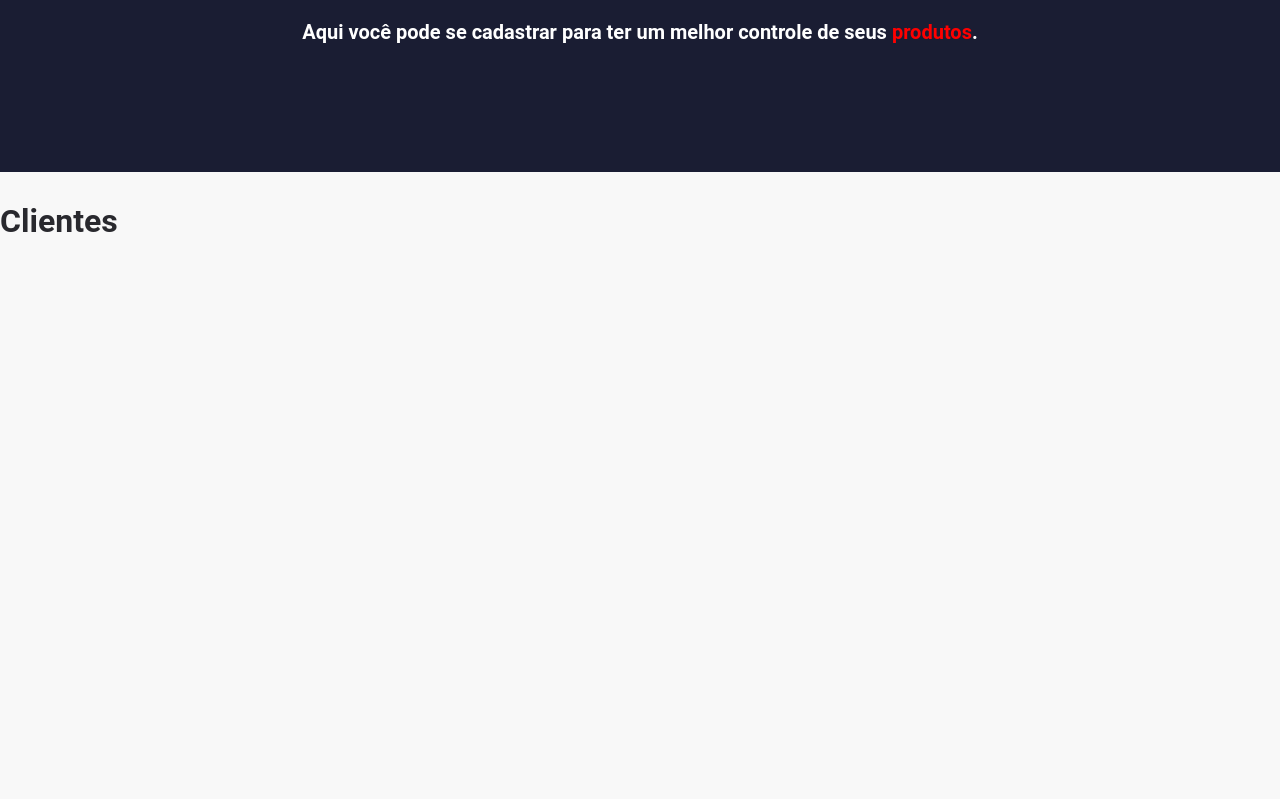
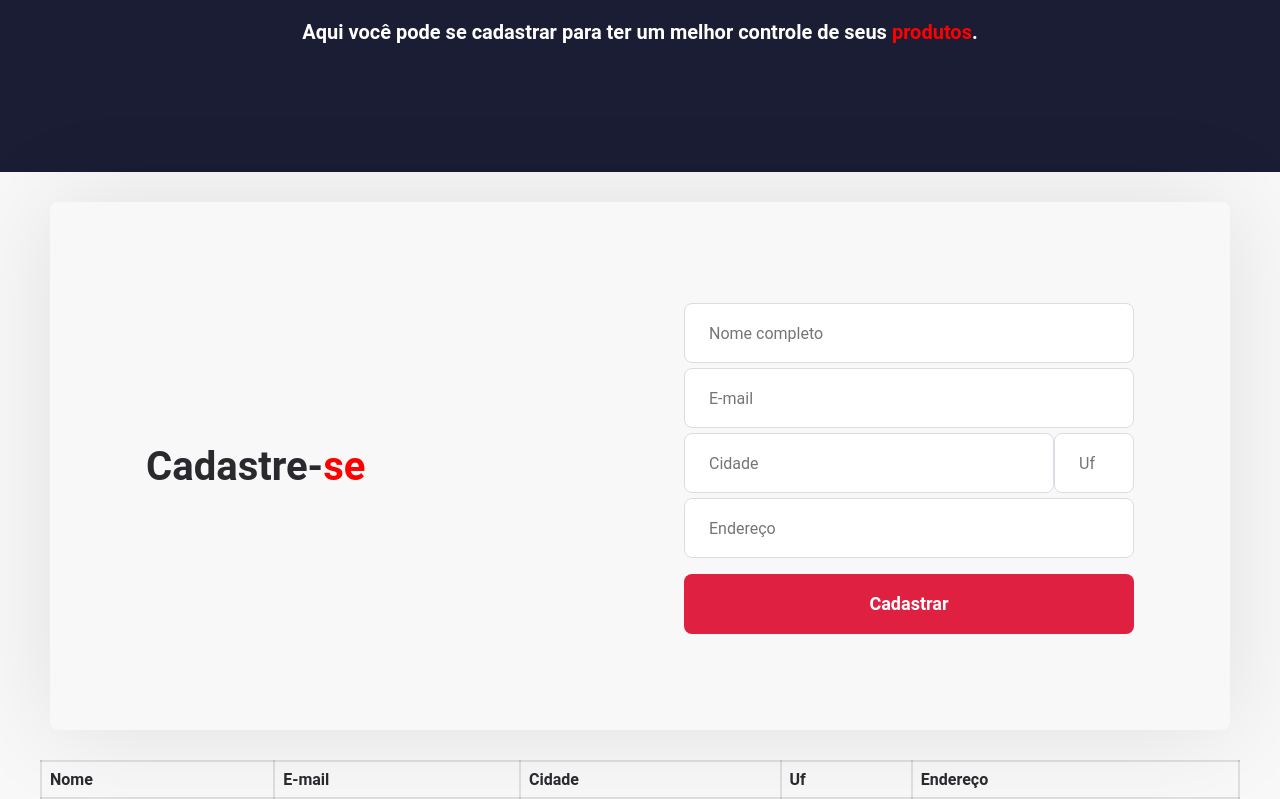
Before and after one commit to Everton-Afonso/Desafio-2, a React (Create React App) app: page / in a window 1280 px wide. Shown: the part 206-1005 px from the top of the page. Before the commit the page ends 800 px from the top, so only its background shows below. Built offline with nearby package versions, Linux system fonts and the light colour scheme.

Commit message:
pagia de cadastro de clientes

```diff
--- /dev/null
+++ b/src/components/Button/index.js
@@ -0,0 +1,11 @@
+import React from 'react';
+
+import "./styles.css";
+
+export default function index(props) {
+    return (
+        <button className="button">
+            {props.children}
+        </button>
+    )
+}
--- /dev/null
+++ b/src/components/Button/styles.css
@@ -0,0 +1,30 @@
+.button {
+  cursor: pointer;
+  width: 100%;
+  height: 60px;
+  background: #e02041;
+  border: 0;
+  border-radius: 8px;
+  color: #fff;
+  font-weight: 700;
+  margin-top: 16px;
+  display: inline-block;
+  text-align: center;
+  text-decoration: none;
+  font-size: 18px;
+  line-height: 60px;
+  transition: filter 0.2s;
+}
+.button:hover {
+  filter: brightness(90%);
+}
+.back-link {
+  display: flex;
+  align-items: center;
+  margin-top: 20px;
+  color: #41414d;
+  font-size: 16px;
+  text-decoration: none;
+  font-weight: 500;
+  transition: opacity 0.2s;
+}
--- a/src/global.css
+++ b/src/global.css
@@ -18,3 +18,12 @@ a {
   font: 600 20px "Roboto", sans-serif;
   color: #000;
 }
+form input {
+  width: 100%;
+  height: 60px;
+  color: #333;
+  border: 1px solid #dcdce6;
+  border-radius: 8px;
+  padding: 0 24px;
+  margin-top: 5px;
+}
--- a/src/pages/Clients/index.js
+++ b/src/pages/Clients/index.js
@@ -1,11 +1,115 @@
-import React from 'react';
+import React, { useState, useEffect } from 'react';
+
+import Button from '../../components/Button';
 
 import "./styles.css";
 
-export default function index() {
+export default function Clients() {
+    const [name, setName] = useState("");
+    const [email, setEmail] = useState("");
+    const [city, setCity] = useState("");
+    const [uf, setUf] = useState("");
+    const [address, setAddress] = useState("");
+    const [peaples, setPeaples] = useState([]);
+
+    useEffect(() => {
+        const clients = JSON.parse(localStorage.getItem('clients'))
+        if (clients) {
+            setPeaples(clients);
+        }
+    }, [])
+
+    function handleClientsRegister(e) {
+        e.preventDefault();
+
+        const data = {
+            name,
+            email,
+            city,
+            uf,
+            address,
+        };
+
+        const newClient = JSON.stringify([...peaples || [], data]);
+        localStorage.setItem('clients', newClient);
+        alert(`Cliente cadastrado com sucesso!`);
+        window.location.reload();
+
+    }
+
     return (
-        <div>
-            <h1>Clientes</h1>
-        </div>
+        <>
+            <div className="register-container">
+                <div className="content">
+                    <div className="log">
+                        <h1>Cadastre-<span>se</span></h1>
+                    </div>
+                    <form onSubmit={handleClientsRegister}>
+                        <input
+                            placeholder="Nome completo"
+                            value={name}
+                            onChange={(e) => setName(e.target.value)}
+                            required
+                        />
+                        <input
+                            type="email"
+                            placeholder="E-mail"
+                            value={email}
+                            onChange={(e) => setEmail(e.target.value)}
+                            required
+                        />
+                        <div className="input-group">
+                            <input
+                                placeholder="Cidade"
+                                value={city}
+                                onChange={(e) => setCity(e.target.value)}
+                                required
+                            />
+                            <input
+                                placeholder="Uf"
+                                style={{ width: 80 }}
+                                maxLength="2"
+                                value={uf}
+                                onChange={(e) => setUf(e.target.value)}
+                                required
+                            />
+                        </div>
+                        <input
+                            placeholder="Endereço"
+                            value={address}
+                            onChange={(e) => setAddress(e.target.value)}
+                            required
+                        />
+                        <Button type="submit">
+                            Cadastrar
+                        </Button>
+                    </form>
+                </div>
+            </div>
+            <div className="table">
+                <table>
+                    <thead>
+                        <tr>
+                            <th>Nome</th>
+                            <th>E-mail</th>
+                            <th>Cidade</th>
+                            <th>Uf</th>
+                            <th>Endereço</th>
+                        </tr>
+                    </thead>
+                    <tbody>
+                        {peaples.map((peaple, index) => (
+                            <tr key={index}>
+                                <td>{peaple.name}</td>
+                                <td>{peaple.email}</td>
+                                <td>{peaple.city}</td>
+                                <td>{peaple.uf}</td>
+                                <td>{peaple.address}</td>
+                            </tr>
+                        ))}
+                    </tbody>
+                </table>
+            </div>
+        </>
     )
 }
--- a/src/pages/Clients/styles.css
+++ b/src/pages/Clients/styles.css
@@ -0,0 +1,50 @@
+.register-container {
+  width: 100%;
+  max-width: 1180px;
+  margin: 0 auto;
+
+  display: flex;
+  align-items: center;
+  justify-content: center;
+}
+.register-container .content {
+  width: 100%;
+  padding: 96px;
+  box-shadow: 0 0 100px rgba(0, 0, 0, 0.1);
+  border-radius: 8px;
+
+  display: flex;
+  justify-content: space-between;
+  align-items: center;
+}
+.register-container .content > div h1 {
+  font-size: 40px;
+}
+.register-container .content > div h1 span {
+  color: red;
+}
+.register-container .content form {
+  width: 100%;
+  max-width: 450px;
+}
+.register-container .content form .input-group {
+  display: flex;
+}
+.table {
+  width: 100%;
+  padding-top: 30px;
+
+  width: 100%;
+  max-width: 1200px;
+  margin: 0 auto;
+}
+.table table {
+  border-collapse: collapse;
+  width: 100%;
+}
+.table table td,
+th {
+  border: 2px solid rgba(0, 0, 0, 0.1);
+  text-align: left;
+  padding: 8px;
+}
```
